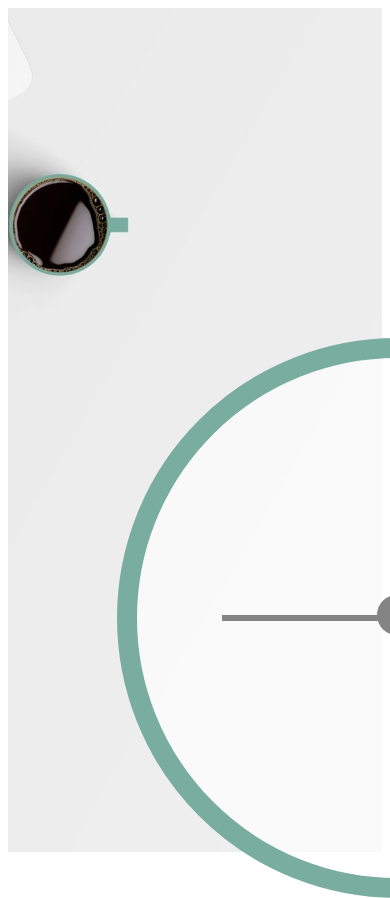
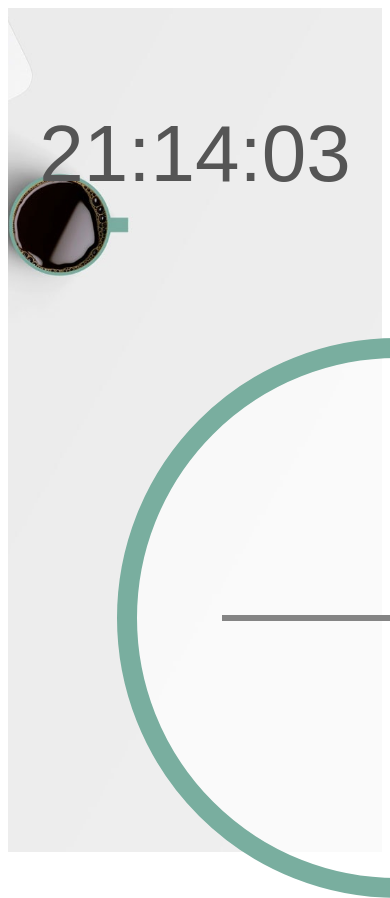
Before and after one commit to adriennehein/js30_02_clock, a plain HTML site: page js02-clock.html in a window 390 px wide. Shown: the top 898 px of the page. Drawn offline with Linux system fonts and the light colour scheme.

Commit message:
added digital clock

```diff
--- a/js02-clock.html
+++ b/js02-clock.html
@@ -16,11 +16,20 @@
         </div>
       </div>
 
+      <div class="digital-clock"></div>
+
     </div>
 
     <style>
       .container {
         height: 100vh;
+      }
+
+      .digital-clock {
+        font-size: 5rem;
+        text-align: center;
+        font-family: arial;
+        color: rgb(85, 85, 85);
       }
 
       .clock {
@@ -85,12 +94,13 @@
         }
 
         .center {
-          height: 40px;
-          width: 40px;
-          border-radius: 30px;
-          top: 46%;
-          left: 46%;
+          display: none;
         }
+
+        .digital-clock {
+          padding-top: 100px;
+        }
+
       }
     </style>
 
@@ -102,17 +112,30 @@
 
       function setDate() {
         const now = new Date();
-        const seconds = now.getSeconds();
+        let seconds = now.getSeconds();
         const secondsDegrees = ((seconds/60) * 360) + 90;
         secondHand.style.transform = `rotate(${secondsDegrees}deg)`;
 
-        const minutes = now.getMinutes();
+        let minutes = now.getMinutes();
         const minutesDegrees = ((minutes/60) * 360) +90;
         minuteHand.style.transform = `rotate(${minutesDegrees}deg)`;
 
-        const hour = now.getHours();
+        let hour = now.getHours();
         const hourDegrees = ((hour/12) * 360) + 90;
         hourHand.style.transform = `rotate(${hourDegrees}deg)`;
+
+        if (seconds < 10) {
+          seconds = `0${seconds}`;
+        }
+        if (minutes < 10) {
+          minutes = `0${minutes}`;
+        }
+        if (hour < 10) {
+          hour = `0${hour}`;
+        }
+        const digital = '<div class="digital">' + hour + ':' + minutes + ':' + seconds + '</div>';
+        const digiClock = document.querySelector('.digital-clock');
+        digiClock.innerHTML = digital;
       }
 
       setInterval(setDate, 1000);
```
